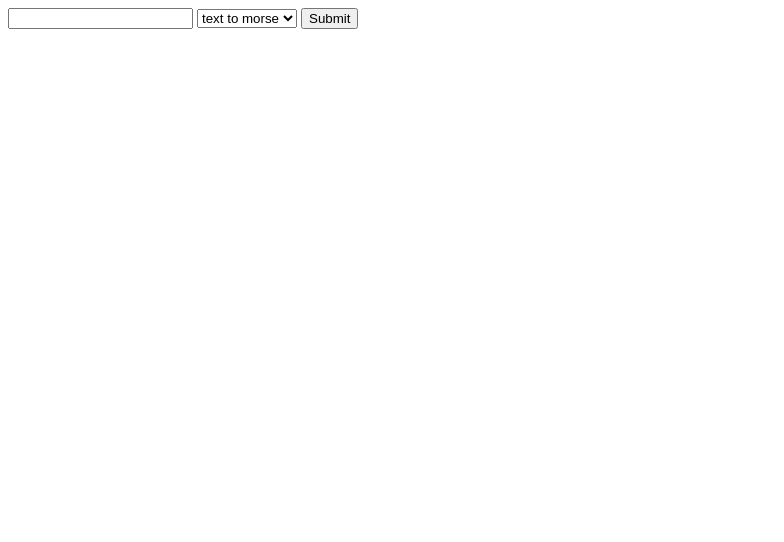
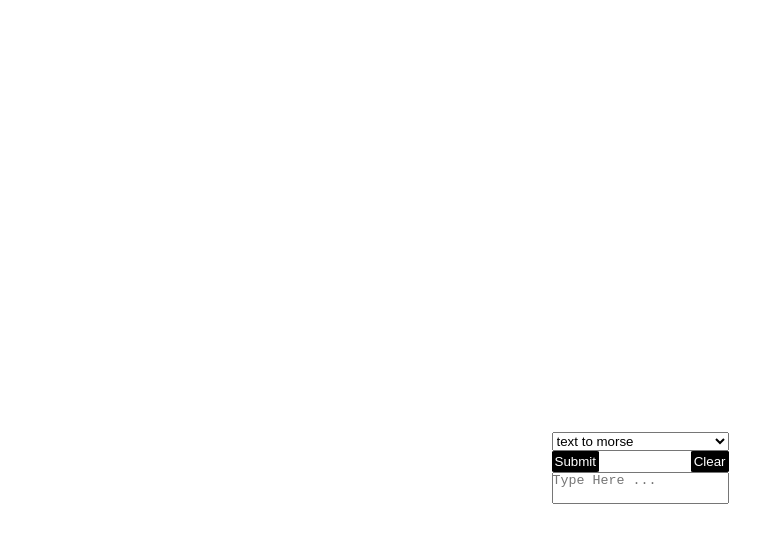
Before and after one commit to Your-fav-dev/Morse-to-text-and-reverse, a website with bundled scripts: page index.html in a window 1280 px wide. Shown: the whole page, without its empty margins (0-784 px from the left). Built offline with nearby package versions, Linux system fonts and the light colour scheme.

Commit message:
fixed unMorsify + small bs css added

```diff
--- a/index.html
+++ b/index.html
@@ -8,14 +8,17 @@
     <script type="module" src="script.js" defer></script>
 </head>
 <body>
-    <div>
+    <div class="parent">
         <span id="span"></span>
-        <input type="text" id="input">
         <select name="select" id="select">
             <option value="text">text to morse</option>
             <option value="morse">morse to text</option>
         </select>
-        <button id="btn">Submit</button>
+        <div class="btn_div">
+            <button id="btn">Submit</button>
+            <button id="delete">Clear</button>
+        </div>
+        <textarea name="input" id="input" placeholder="Type Here ..."></textarea>
     </div>
 </body>
 </html>
--- a/index.js
+++ b/index.js
@@ -1,4 +1,3 @@
-
 const STRING_TO_MORSE = {
     KEY : {
         A: ".- ",
--- a/script.js
+++ b/script.js
@@ -2,22 +2,23 @@ import { Morsify, unMorsify } from "./index.js"
 const userOutput = document.querySelector("#span");
 const btn = document.querySelector("#btn");
 const inputEl = document.querySelector("#input");
+const clearBtn = document.querySelector("#delete");
 
 btn.addEventListener('click', () => {
 const userInput = inputEl.value;
 const select = document.querySelector("#select").value;
-console.log(userInput)
 if(!userInput){
     alert("input something")
     return
 }
 if(select === "text"){
     userOutput.textContent = Morsify(userInput)
-}else if(userInput === "morse"){
+}else {
     userOutput.textContent = unMorsify(userInput)
-}else {
-    throw new Error("idk")
-};
-
+}
 document.querySelector("#input").value = "";
 });
+
+clearBtn.addEventListener("click", () => {
+    userOutput.textContent = "";
+});
--- /dev/null
+++ b/style.css
@@ -0,0 +1,37 @@
+*{
+    padding: 0;
+    margin: 0;
+}
+body{
+    font-size: 67.5%;
+}
+.parent{
+    display: flex;
+    flex-wrap: wrap;
+    flex-direction: column;
+    justify-content:center;
+    align-content: center;
+    margin-top: 25rem;
+    border: solid balck;
+    border-radius: 10%;
+}
+.btn_div{
+    display: flex;
+    justify-content: space-between;
+}
+#input{
+    resize: none;
+}
+#btn, #delete {
+    border: solid black;
+    border-radius: 5%;
+    background-color: black;
+    color: white;
+}
+#span{
+    font-family: Arial, Helvetica, sans-serif;
+    font-size: 2rem;
+    color: black;
+    background-color: grey;
+    margin: 1rem;
+}
```
